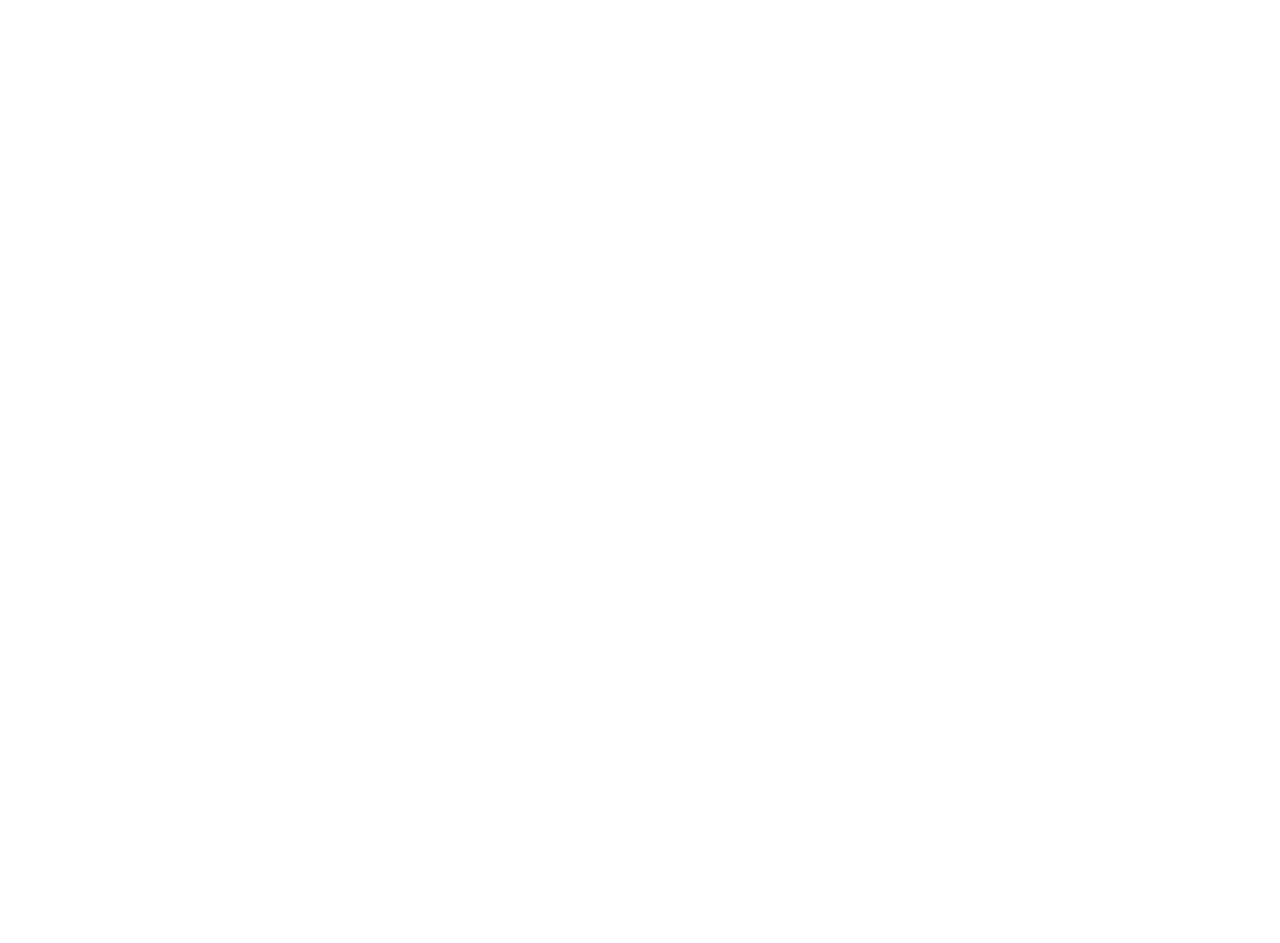
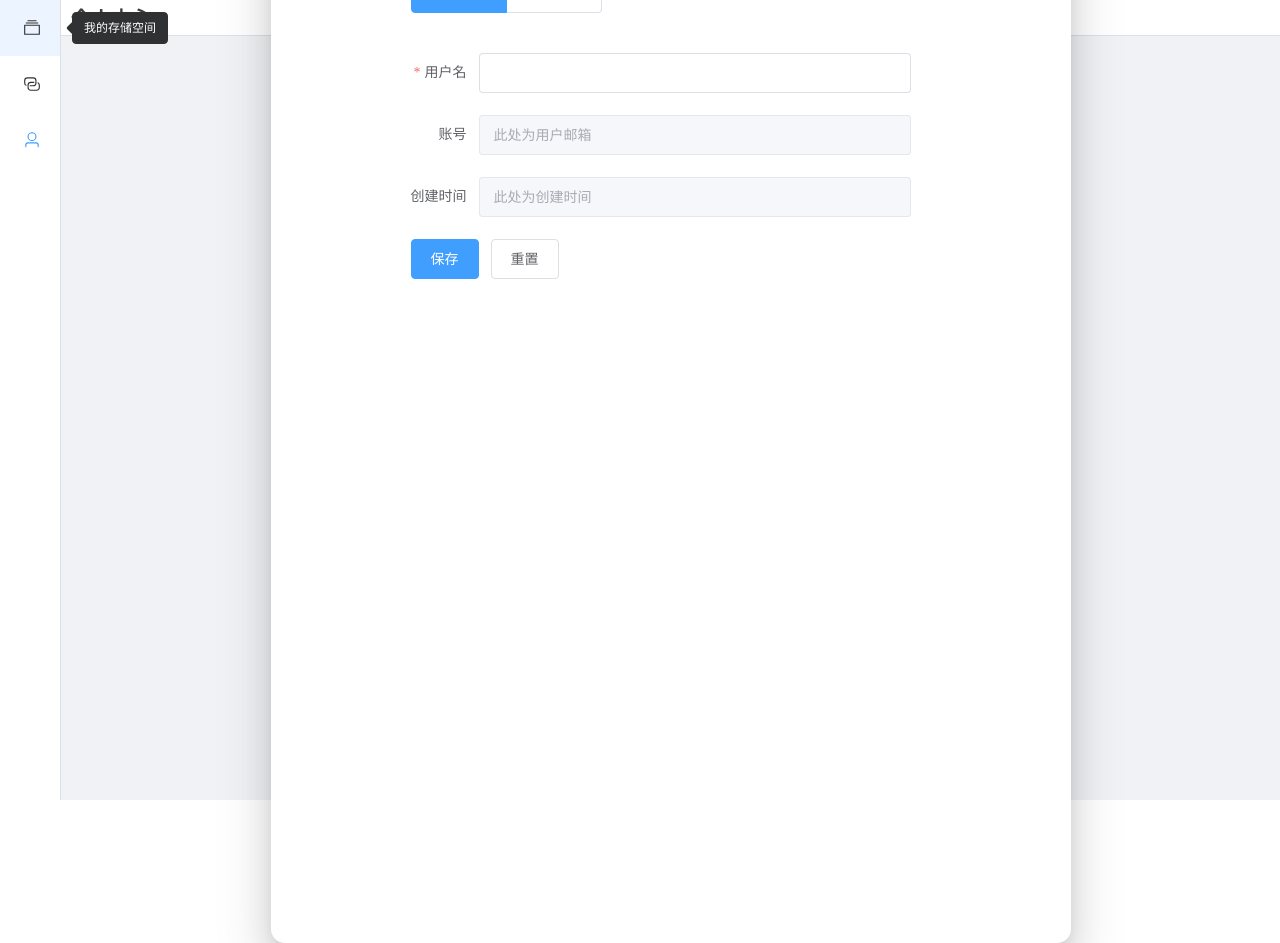
Before and after one commit to zhao420185575/zDisk, a Vue app: page /zDisk/Center in a window 1280 px wide. Before the commit this address had no page. Before the commit the page ends 800 px from the top, so only its background shows below. Built offline with nearby package versions, Linux system fonts and the light colour scheme; sample sign-in values are in the browser's storage.

Commit message:
更新:修复bug 2024-4-21 00:50

```diff
--- a/src/App.vue
+++ b/src/App.vue
@@ -1,8 +1,8 @@
 <script setup>
 
-import FrameBox from "@/views/IndexView/components/FrameBox.vue";
-import {ref} from "vue";
-const frameRef = ref(null)
+  import FrameBox from "@/views/IndexView/components/FrameBox.vue";
+  import {ref} from "vue";
+  const frameRef = ref(null)
 
 </script>
 
--- a/src/api/request.js
+++ b/src/api/request.js
@@ -30,7 +30,7 @@
     }
 }
 
-export const baseURL = 'https://scorebank.gdatv.edu.cn:8093/zDisk/'
+export const baseURL = 'https://scorebank.gdatv.edu.cn:8093/zDiskServer/'
 
 export const service = axios.create({
     baseURL: baseURL,
--- a/src/views/IndexView/Center.vue
+++ b/src/views/IndexView/Center.vue
@@ -1,13 +1,167 @@
+<script setup>
+import 'element-plus/dist/index.css'
+import { ref, reactive } from 'vue'
+/* 切换表单 */
+const radioGroup = ref('modifyPersonalData')
+
+//以下是个人资料的表单数据
+const modifyPersonalData = ref(null)/* 个人资料表单dom */
+const modifyPersonalDataForm = reactive({/* 修改个人资料的form */
+  userName: '',
+  userAccount: '',
+  joinDate: ''
+})
+const rules1 = {/* 个人资料表单校验规则 */
+  userName: [{required: true, message: '用户名不能为空', trigger: 'blur'}]
+}
+const updataPersonalData = async (form) => {/* 提交个人资料表单 */
+  if(!form) return
+  await modifyPersonalData.value.validate((valid, fields) => {
+    if (valid) {
+      console.log('校验通过', valid)
+    } else {
+      console.log('校验失败', fields)
+    }
+  })
+}
+const resetForm1 = (form) => {/* 个人资料表单重置 */
+  if (!form) return
+  modifyPersonalData.value.resetFields()
+}
+
+
+//以下是修改密码的表单数据
+const modifyPassword = ref(null)/* 修改密码的dom */
+const modifyPasswordForm = reactive({/* 修改密码的form */
+  userAccount: '',
+  emailCode: '',
+  newPassword: ''
+})
+const rules2 = {/* 修改密码表单校验规则 */
+  emailCode: [{required: true, message: '验证码不能为空', trigger: 'blur'}],
+  newPassword: [{required: true, message: '新密码不能为空', trigger: 'blur'}],
+}
+const updatePassword = async (form) => {
+  if(!form) return
+  await modifyPassword.value.validate((valid, fields) => {
+    if (valid) {
+      console.log('校验通过', valid)
+    } else {
+      console.log('校验失败', fields)
+    }
+  })
+}
+const resetForm2 = (form) => {/* 个人资料表单重置 */
+  if (!form) return
+  modifyPassword.value.resetFields()
+}
+const sendEmailCode = () => {/* 发送邮箱验证码 */
+
+}
+
+</script>
+
 <template>
+  <div class="share-box">
+    <div class="main-box">
+      <div class="select-box">
+        <el-radio-group v-model="radioGroup" size="large">
+          <el-radio-button label="修改资料" value="modifyPersonalData" />
+          <el-radio-button label="修改密码" value="modifyPassword" />
+        </el-radio-group>
+      </div>
+      <div class="form-box" v-if="radioGroup === 'modifyPersonalData'">
+        <el-form style="max-width: 500px" status-icon label-width="auto" size="large"
+                 ref="modifyPersonalData" :model="modifyPersonalDataForm" :rules="rules1">
+          <!-- 表单信息 -->
+          <el-form-item label="用户名" prop="userName" show-message>
+            <el-input type="text" required v-model="modifyPersonalDataForm.userName"/>
+          </el-form-item>
+          <el-form-item label="账号" prop="userAccount">
+            <el-input type="text" :disabled="true" v-model="modifyPersonalDataForm.userAccount" value="此处为用户邮箱" />
+          </el-form-item>
+          <el-form-item label="创建时间" prop="joinDate">
+            <el-input type="text" :disabled="true" v-model="modifyPersonalDataForm.joinDate" value="此处为创建时间" />
+          </el-form-item>
 
+          <!-- 表单操作 -->
+          <el-form-item class="operation">
+            <el-button type="primary" @click="updataPersonalData(modifyPersonalDataForm)">保存</el-button>
+            <el-button @click="resetForm1(modifyPersonalDataForm)">重置</el-button>
+          </el-form-item>
+
+        </el-form>
+      </div>
+      <div class="form-box" v-else>
+        <el-form style="max-width: 500px" status-icon label-width="auto" size="large"
+                 ref="modifyPassword" :model="modifyPasswordForm" :rules="rules2">
+          <!-- 表单信息 -->
+          <el-form-item label="账号" prop="userAccount">
+            <el-input type="text" required :disabled="true" value="此处为用户邮箱"/>
+          </el-form-item>
+          <el-form-item label="验证码" prop="emailCode" show-message>
+            <el-input style="max-width: 40%" v-model="modifyPasswordForm.emailCode" />
+            <el-button class="sendCodeBtn" @click="sendEmailCode">发送验证码</el-button>
+          </el-form-item>
+          <el-form-item label="新密码" prop="newPassword" show-message>
+            <el-input type="password" v-model="modifyPasswordForm.newPassword" />
+          </el-form-item>
+
+          <!-- 表单操作 -->
+          <el-form-item class="operation">
+            <el-button type="primary" @click="updatePassword(modifyPasswordForm)">保存</el-button>
+            <el-button @click="resetForm2(modifyPasswordForm)">重置</el-button>
+          </el-form-item>
+        </el-form>
+      </div>
+    </div>
+  </div>
 </template>
 
-<script>
-export default {
-    name: "Center"
+<style scoped>
+.share-box {
+  width: 100%;
+  height: 1050px;
+  position: relative;
+  background: #f0f2f5;
+  padding: 10px;
+  box-sizing: border-box;
 }
-</script>
 
-<style scoped>
+.main-box {
+  width: 40%;
+  height: 90%;
+  background-color: #FFFFFF;
+  border-radius: 14px;
+  position: absolute;
+  left: 50%;
+  top: 50%;
+  transform: translate(-50%, -50%);
+  min-width: 800px;
+  min-height: 1050px;
+  overflow: hidden;
+  display: flex;
+  align-items: center;
+  flex-direction: column;
+  box-shadow: var(--el-box-shadow-dark);
+  box-sizing: border-box;
+}
 
+.form-box {
+  width: 65%;
+  height: 100%;
+  margin: 10%;
+  display: flex;
+  flex-direction: column;
+}
+
+.select-box {
+  width: 65%;
+  height: 0;
+  margin-top: 10%;
+}
+
+.sendCodeBtn {
+  margin-left: 5%;
+}
 </style>
--- a/src/views/IndexView/components/ContextMenu/Menu.vue
+++ b/src/views/IndexView/components/ContextMenu/Menu.vue
@@ -27,7 +27,7 @@
 
     const onClose = () =>{
         state.value = false
-        removeData.value = null
+      removeData.value = reNameData.value = shareData.value =  null
     }
 
     const showMenu = (x ,y, currentDom) =>{
@@ -80,7 +80,6 @@
     }
 
     const shareFile = () =>{
-        console.log(shareData.value)
         openShare(shareData.value)
         onClose()
     }
--- a/src/views/LoginView/components/LoginBox.vue
+++ b/src/views/LoginView/components/LoginBox.vue
@@ -7,9 +7,10 @@
           label-position="top"
           @submit.prevent=""
           status-icon
+          ref="form"
           :rules="formRules"
       >
-                <el-form-item label="账号">
+        <el-form-item label="账号" prop="username">
           <el-input
               v-model="formData.username"
               size="large"
@@ -20,19 +21,20 @@
             </template>
           </el-input>
         </el-form-item>
-                <el-form-item label="密码">
+        <el-form-item label="密码" prop="password">
           <el-input
               v-model="formData.password"
               size="large"
               type="password"
               placeholder="请输入密码"
+              show-password
           >
             <template #prefix>
               <el-icon><Lock /></el-icon>
             </template>
           </el-input>
         </el-form-item>
-                <el-form-item label="验证码">
+        <el-form-item label="验证码" prop="graphicsCode">
           <el-col style="display: flex">
             <el-input
                 v-model="formData.graphicsCode"
@@ -69,13 +71,20 @@
 
 
 const switchFunc = inject("switchFunc")
-
+const form = ref(null)
 const formData = ref({
   username: '',
   password: '',
   graphicsCode: '',
   graphicsCodeId: ''
 })
+
+const formRules = {
+  username: [{ required: true, message: '账号不能为空', trigger: 'blur' }],
+  password: [{ required: true, message: '密码不能为空', trigger: 'blur' }],
+  graphicsCode: [{ required: true, message: '验证码不能为空', trigger: 'blur' }]
+}
+
 const captchaImg = ref()
 const onSubmit = async () =>{
   if(await login(formData.value)){
--- a/src/views/LoginView/components/RegisterBox.vue
+++ b/src/views/LoginView/components/RegisterBox.vue
@@ -3,11 +3,13 @@
     <el-text class="title" size="large">注册</el-text>
     <div class="input-box">
       <el-form
-                    :model="formData"
+          :model="regFormData"
           label-position="top"
           @submit.prevent=""
+          ref="form"
+          :rules="formRules"
       >
-                <el-form-item label="邮箱">
+        <el-form-item label="邮箱" prop="email">
           <el-input
               v-model="regFormData.email"
               size="large"
@@ -18,11 +20,12 @@
             </template>
           </el-input>
         </el-form-item>
-                <el-form-item label="密码">
+        <el-form-item label="密码" prop="password">
           <el-input
               v-model="regFormData.password"
               size="large"
               type="password"
+              show-password
               placeholder="请输入密码"
           >
             <template #prefix>
@@ -30,11 +33,12 @@
             </template>
           </el-input>
         </el-form-item>
-                <el-form-item label="确认密码">
+        <el-form-item label="确认密码" prop="confirmPassword">
           <el-input
               v-model="regFormData.confirmPassword"
               size="large"
               type="password"
+              show-password
               placeholder="请输入密码"
           >
             <template #prefix>
@@ -42,7 +46,7 @@
             </template>
           </el-input>
         </el-form-item>
-                <el-form-item label="邮箱验证码">
+        <el-form-item label="邮箱验证码" prop="emailCode">
           <el-col style="display: flex; align-items: center; justify-content: flex-start">
             <el-input
                 v-model="regFormData.emailCode"
@@ -84,7 +88,7 @@
 import { ElMessage } from 'element-plus'
 
 const switchFunc = inject("switchFunc")
-
+const form = ref(null)
 const regFormData = ref({
   email: '',
   password: '',
@@ -92,6 +96,32 @@
   emailId: '',
   emailCode: ''
 })
+
+const checkEmail = (rule, value, callback) =>{
+  let reg = /^[a-zA-Z0-9_.-]+@[a-zA-Z0-9-]+(\.[a-zA-Z0-9-]+)*\.[a-zA-Z0-9]{2,6}$/
+  if(value == ''){
+    return callback(new Error('邮箱不能为空'))
+  }
+  if(reg.test(value)){
+    return callback()
+  }
+  return callback(new Error('请输入正确的邮箱格式'))
+}
+
+const checkConfirmPassword = (rule, value, callback) => {
+  if(value == ''){
+    return callback(new Error('确认密码不能为空'))
+  } else if(regFormData.value.password != value){
+    return callback(new Error('密码和确认密码不一致，请重新输入'))
+  }
+  return callback()
+}
+
+const formRules = {
+  email: [{ required: true, validator: checkEmail, trigger: 'blur' }],
+  password: [{ required: true, message: '密码不能为空', trigger: 'blur' }],
+  confirmPassword: [{ required: true, validator: checkConfirmPassword, trigger: 'blur' }]
+}
 
 const isDisposed = ref(false)
 const time = ref(60)
--- a/vite.config.js
+++ b/vite.config.js
@@ -5,6 +5,10 @@
 
 // https://vitejs.dev/config/
 export default defineConfig({
+  build: {
+
+  },
+  base: '/zDisk/',
   plugins: [
     vue(),
   ],
@@ -13,4 +17,5 @@
       '@': fileURLToPath(new URL('./src', import.meta.url))
     }
   }
+
 })
```
Also changed, not shown: src/router/index.js (+9 -8 lines), src/views/IndexView/ShareView.vue (+54 -33 lines), src/views/IndexView/components/DiskDesktop.vue (+4 -3 lines). Lines whose indentation alone changed are shown as unchanged.
